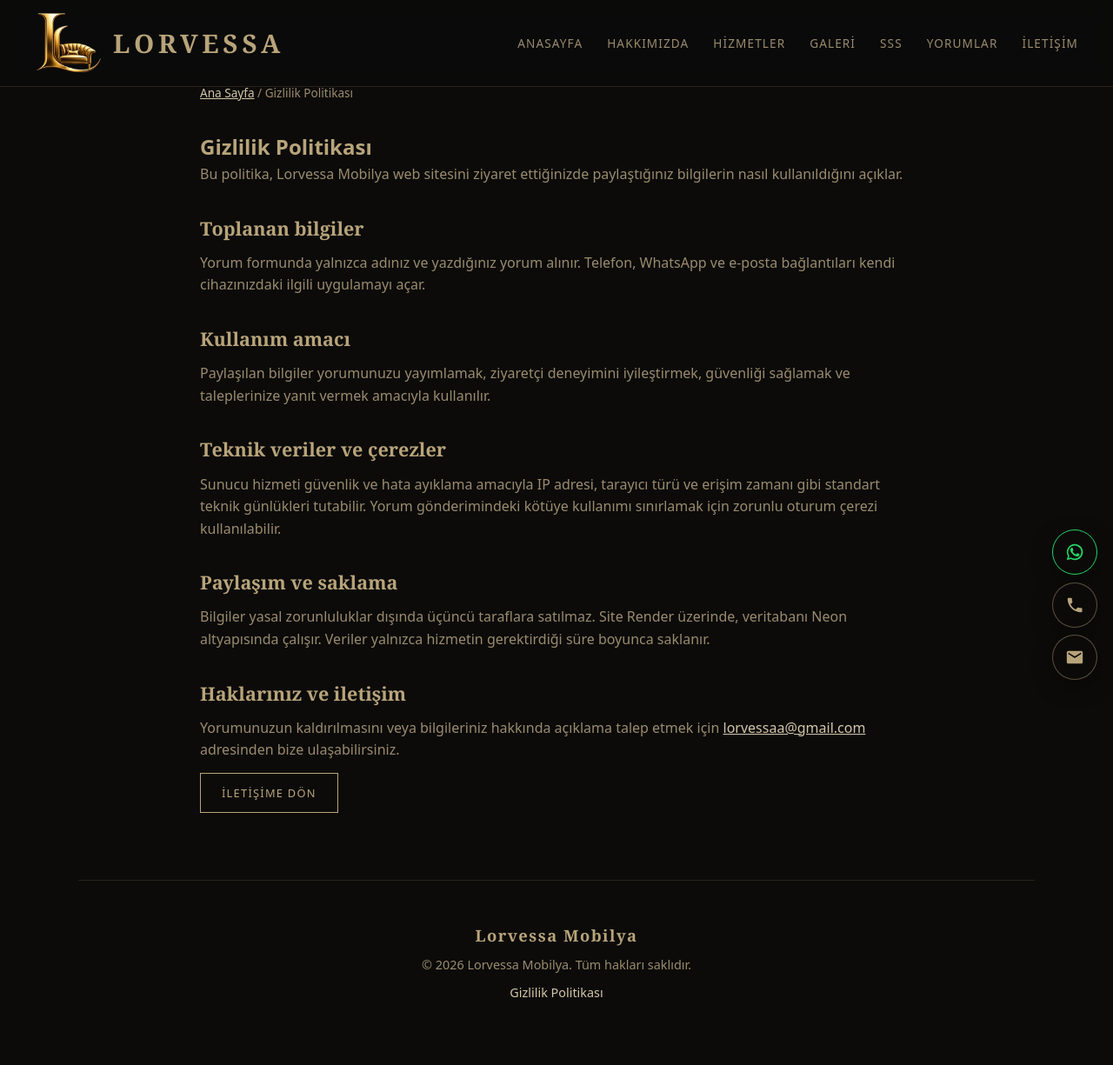
After one commit to halimeabaaa/lorvessa_mobilya, a Django app: template pages/templates/pages/privacy_policy.html in a window 1280 px wide. The commit adds this page. Shown: the whole page at 87% size. Run offline with Django 4.2, Linux system fonts and the light colour scheme; the template is opened without the code that fills it: most values are stand-ins (such as "Sample title", 1, 10 or a date in 2020); grey boxes marked "Sample" are stand-in pictures.

Commit message:
Add launch readiness pages and conversion SEO improvements

```diff
--- a/config/settings.py
+++ b/config/settings.py
@@ -90,6 +90,7 @@
                 'django.contrib.auth.context_processors.auth',
                 'django.contrib.messages.context_processors.messages',
                 'django.template.context_processors.media',
+                'pages.context_processors.site_settings',
             ],
         },
     },
@@ -197,6 +198,7 @@
 # SEO / canlı site
 SITE_NAME = 'Lorvessa Mobilya'
 SITE_URL = os.environ.get('SITE_URL', 'http://127.0.0.1:8000').rstrip('/')
+GOOGLE_SITE_VERIFICATION = os.environ.get('GOOGLE_SITE_VERIFICATION', '').strip()
 
 # Canlıda HTTPS için .env: SECURE_SSL_REDIRECT=true
 if not DEBUG:
--- a/config/urls.py
+++ b/config/urls.py
@@ -10,3 +10,5 @@
 if settings.DEBUG:
     from django.conf.urls.static import static
     urlpatterns += static(settings.STATIC_URL, document_root=settings.STATIC_ROOT)
+
+handler404 = 'pages.views.custom_404'
--- a/pages/sitemaps.py
+++ b/pages/sitemaps.py
@@ -14,7 +14,10 @@
         return 'https' if site_url.startswith('https') else 'http'
 
     def items(self):
-        return ['home']
+        return ['home', 'privacy_policy']
+
+    def priority(self, item):
+        return 1.0 if item == 'home' else 0.3
 
     def location(self, item):
         return reverse(item)
--- a/pages/templates/pages/base.html
+++ b/pages/templates/pages/base.html
@@ -8,8 +8,8 @@
     <meta name="description" content="{% block meta_description %}{{ seo.seo_description }}{% endblock %}">
     <meta name="keywords" content="{% block meta_keywords %}{{ seo.seo_keywords }}{% endblock %}">
     <meta name="author" content="Lorvessa Mobilya">
-    <meta name="robots" content="index, follow, max-image-preview:large, max-snippet:-1, max-video-preview:-1">
-    <meta name="googlebot" content="index, follow">
+    <meta name="robots" content="{% block robots %}index, follow, max-image-preview:large, max-snippet:-1, max-video-preview:-1{% endblock %}">
+    {% if google_site_verification %}<meta name="google-site-verification" content="{{ google_site_verification }}">{% endif %}
     <meta name="language" content="Turkish">
     <meta name="geo.region" content="TR-21">
     <meta name="geo.placename" content="Diyarbakır">
@@ -230,6 +230,7 @@
             transition: background 0.2s, color 0.2s;
         }
         .btn:hover { background: var(--color-accent); color: var(--color-bg); }
+        .hero-cta { margin-top: 0.4rem; background: rgba(12, 11, 10, 0.45); }
         .site-footer {
             max-width: 1100px;
             margin: 0 auto;
@@ -331,10 +332,10 @@
     {% block head %}{% endblock %}
 </head>
 <body itemscope itemtype="https://schema.org/WebPage">
-    <a class="skip-link" href="#anasayfa">İçeriğe geç</a>
+    <a class="skip-link" href="#main-content">İçeriğe geç</a>
     <header class="navbar" role="banner">
         <div class="navbar-inner">
-            <a href="#anasayfa" class="logo" aria-label="Lorvessa Mobilya — Ana sayfa" itemprop="url">
+            <a href="{% url 'home' %}#anasayfa" class="logo" aria-label="Lorvessa Mobilya — Ana sayfa" itemprop="url">
                 <span class="logo-mark">
                     <picture>
                         <source srcset="{% static 'img/lorvessa-mark.webp' %}" type="image/webp">
@@ -344,13 +345,13 @@
                 <span class="logo-name" itemprop="name">Lorvessa</span>
             </a>
             <nav aria-label="Ana menü">
-                <a href="#anasayfa">Anasayfa</a>
-                <a href="#hakkimizda">Hakkımızda</a>
-                <a href="#hizmetler">Hizmetler</a>
-                <a href="#galeri">Galeri</a>
-                <a href="#sss">SSS</a>
-                <a href="#yorumlar">Yorumlar</a>
-                <a href="#iletisim">İletişim</a>
+                <a href="{% url 'home' %}#anasayfa">Anasayfa</a>
+                <a href="{% url 'home' %}#hakkimizda">Hakkımızda</a>
+                <a href="{% url 'home' %}#hizmetler">Hizmetler</a>
+                <a href="{% url 'home' %}#galeri">Galeri</a>
+                <a href="{% url 'home' %}#sss">SSS</a>
+                <a href="{% url 'home' %}#yorumlar">Yorumlar</a>
+                <a href="{% url 'home' %}#iletisim">İletişim</a>
             </nav>
         </div>
     </header>
@@ -362,6 +363,7 @@
     <footer class="site-footer" role="contentinfo">
         <p><strong>Lorvessa Mobilya</strong></p>
         <p>&copy; {% now "Y" %} Lorvessa Mobilya. Tüm hakları saklıdır.</p>
+        <p><a href="{% url 'privacy_policy' %}">Gizlilik Politikası</a></p>
     </footer>
 
     {# Sabit hızlı iletişim butonları #}
--- a/pages/templates/pages/home.html
+++ b/pages/templates/pages/home.html
@@ -693,6 +693,7 @@
                 <div class="overlay">
                     {% if slide.title %}<p class="hero-title">{{ slide.title }}</p>{% endif %}
                     {% if slide.subtitle %}<p class="subtitle">{{ slide.subtitle }}</p>{% endif %}
+                    <a class="btn hero-cta" href="#iletisim">Ücretsiz keşif için iletişime geçin</a>
                 </div>
             </div>
             {% empty %}
@@ -702,6 +703,7 @@
                 <div class="overlay">
                     <p class="hero-title">Lorvessa Mobilya</p>
                     <p class="subtitle">Hayalinizdeki mekânı birlikte tasarlayalım</p>
+                    <a class="btn hero-cta" href="#iletisim">Ücretsiz keşif için iletişime geçin</a>
                 </div>
             </div>
             {% endfor %}
@@ -842,6 +844,10 @@
                 <p>Telefon / WhatsApp: <a href="tel:+905066791721">0506 679 17 21</a> ·
                    <a href="https://wa.me/905066791721" target="_blank" rel="noopener">WhatsApp’ta yazın</a>.
                    İletişim bölümünden harita ve adres bilgilerine de ulaşabilirsiniz.</p>
+            </details>
+            <details class="faq-item">
+                <summary>Keşif, ölçülendirme ve teklif süreci nasıl ilerliyor?</summary>
+                <p>Telefon veya WhatsApp üzerinden bize ulaştıktan sonra ihtiyacınızı dinliyor, uygun olduğunda yerinde ölçü alıyor ve malzeme, tasarım, üretim ile montaj kapsamını içeren teklifimizi hazırlıyoruz.</p>
             </details>
         </div>
     </section>
--- /dev/null
+++ b/pages/templates/pages/privacy_policy.html
@@ -0,0 +1,23 @@
+{% extends 'pages/base.html' %}
+{% block title %}Gizlilik Politikası | Lorvessa Mobilya{% endblock %}
+{% block meta_description %}Lorvessa Mobilya web sitesi gizlilik politikası ve kişisel verilerin kullanımına ilişkin bilgilendirme.{% endblock %}
+{% block canonical %}{{ canonical_url }}{% endblock %}
+{% block robots %}index, follow{% endblock %}
+{% block extra_css %}
+<style>
+.legal-page{min-height:75vh;padding-top:9rem}.legal-inner{max-width:820px;margin:0 auto}.breadcrumbs{margin-bottom:2rem;font-size:.85rem;color:var(--color-muted)}.legal-inner h2{font-size:1.35rem;margin:2rem 0 .6rem}.legal-inner p{margin-bottom:.8rem}
+</style>
+{% endblock %}
+{% block content %}
+<section class="legal-page"><div class="legal-inner">
+<nav class="breadcrumbs" aria-label="Sayfa yolu"><a href="{% url 'home' %}">Ana Sayfa</a> / Gizlilik Politikası</nav>
+<h1>Gizlilik Politikası</h1>
+<p>Bu politika, Lorvessa Mobilya web sitesini ziyaret ettiğinizde paylaştığınız bilgilerin nasıl kullanıldığını açıklar.</p>
+<h2>Toplanan bilgiler</h2><p>Yorum formunda yalnızca adınız ve yazdığınız yorum alınır. Telefon, WhatsApp ve e-posta bağlantıları kendi cihazınızdaki ilgili uygulamayı açar.</p>
+<h2>Kullanım amacı</h2><p>Paylaşılan bilgiler yorumunuzu yayımlamak, ziyaretçi deneyimini iyileştirmek, güvenliği sağlamak ve taleplerinize yanıt vermek amacıyla kullanılır.</p>
+<h2>Teknik veriler ve çerezler</h2><p>Sunucu hizmeti güvenlik ve hata ayıklama amacıyla IP adresi, tarayıcı türü ve erişim zamanı gibi standart teknik günlükleri tutabilir. Yorum gönderimindeki kötüye kullanımı sınırlamak için zorunlu oturum çerezi kullanılabilir.</p>
+<h2>Paylaşım ve saklama</h2><p>Bilgiler yasal zorunluluklar dışında üçüncü taraflara satılmaz. Site Render üzerinde, veritabanı Neon altyapısında çalışır. Veriler yalnızca hizmetin gerektirdiği süre boyunca saklanır.</p>
+<h2>Haklarınız ve iletişim</h2><p>Yorumunuzun kaldırılmasını veya bilgileriniz hakkında açıklama talep etmek için <a href="mailto:lorvessaa@gmail.com">lorvessaa@gmail.com</a> adresinden bize ulaşabilirsiniz.</p>
+<p><a class="btn" href="{% url 'home' %}#iletisim">İletişime dön</a></p>
+</div></section>
+{% endblock %}
--- a/pages/urls.py
+++ b/pages/urls.py
@@ -4,6 +4,8 @@
 urlpatterns = [
     path('', views.home, name='home'),
     path('yorum/', views.add_comment, name='add_comment'),
+    path('tesekkurler/', views.thank_you, name='thank_you'),
+    path('gizlilik-politikasi/', views.privacy_policy, name='privacy_policy'),
     path('robots.txt', views.robots_txt, name='robots_txt'),
     path('llms.txt', views.llms_txt, name='llms_txt'),
     path('sitemap.xml', views.sitemap_xml, name='sitemap_xml'),
```
Also changed, not shown: pages/context_processors.py (added, +7 -0 lines), pages/seo.py (+12 -0 lines), pages/templates/pages/404.html (added, +7 -0 lines), pages/templates/pages/thank_you.html (added, +7 -0 lines), pages/views.py (+28 -1 lines), 1 other file.
